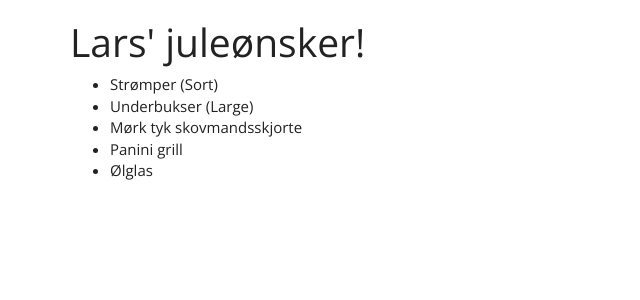
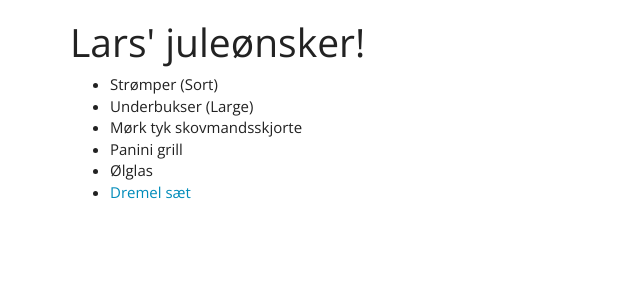
Before and after one commit to larshm/larshm.github.io, a Jekyll site: the page built from index.md, in a window 1280 px wide. Shown: the top 300 px of the page, without its empty margins (0-640 px from the left). Built offline with Jekyll 4.4.1, drawn with Linux system fonts in a browser that asks for light colours.

Commit message:
Update index.md

```diff
--- a/index.md
+++ b/index.md
@@ -9,3 +9,4 @@ header: Lars' juleønsker!
 - Mørk tyk skovmandsskjorte
 - Panini grill
 - Ølglas
+- [Dremel sæt](https://www.silvan.dk/dremel-3000-15-multivaerktoej?id=2660-7433559)
```
